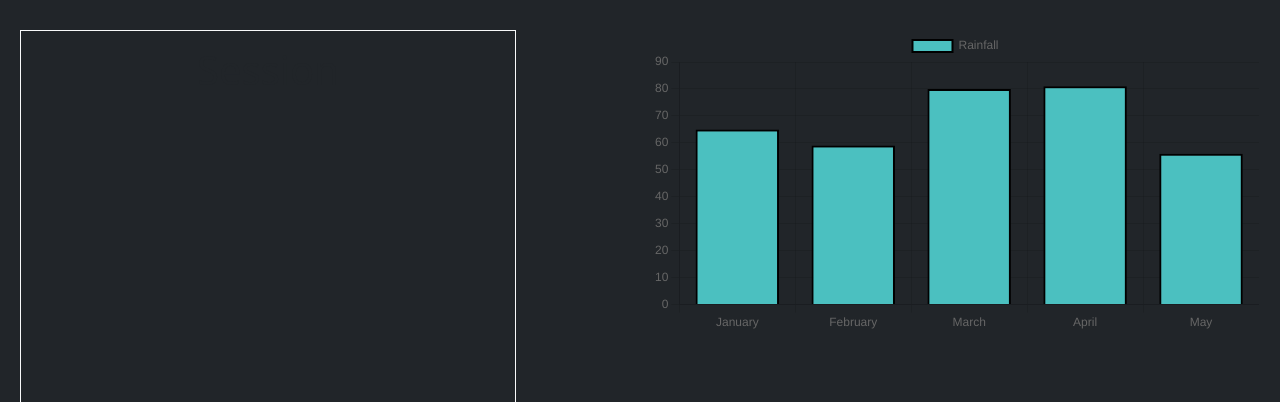
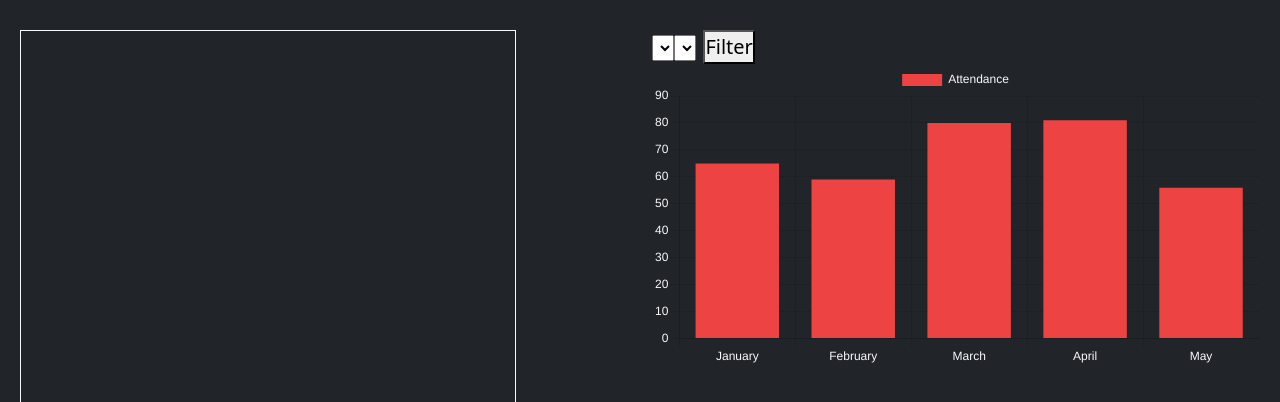
Before and after one commit to muratdemirtas2001/capgemini-hackhaton, a React (Create React App) app in the folder client/: page /admin in a window 1280 px wide. Shown: the top 402 px of the page. Built offline with nearby package versions, Linux system fonts and the light colour scheme.

Commit message:
added filter bar, updated default text colour

```diff
--- a/client/src/components/AttendanceGraph/index.js
+++ b/client/src/components/AttendanceGraph/index.js
@@ -1,26 +1,53 @@
+import { useState } from "react";
 import { Bar } from "react-chartjs-2";
+import { defaults } from "react-chartjs-2";
+import AttendanceDateFilters from "../AttendanceDateFilters";
 
 import "./AttendanceGraph.css";
 
 const AttendanceGraph = () => {
+	const currentMonth = "September";
+	const currentYear = 2023;
+
+	const [month, setMonth] = useState(currentMonth);
+	const [year, setYear] = useState(currentYear);
+
+	defaults.color = "#f8f9fa";
+	const options = {
+		scales: {
+			yAxes: [
+				{
+					ticks: {
+						beginAtZero: true,
+					},
+				},
+			],
+		},
+	};
+
 	const state = {
-    labels: ["January", "February", "March",
-             "April", "May"],
+		labels: ["January", "February", "March", "April", "May"],
 		datasets: [
 			{
-        label: "Rainfall",
-        backgroundColor: "rgba(75,192,192,1)",
-        borderColor: "rgba(0,0,0,1)",
-        borderWidth: 2,
+				backgroundColor: "#ed4343",
 				data: [65, 59, 80, 81, 56],
+				label: "Attendance",
 			},
 		],
 	};
 
 	return (
-    <div className="graph-container">
-      <Bar data={state} options={{ title:{ display:true, text:"Average Rainfall per month",fontSize:20 }, legend:{ display:true, position:"right" } }} />
+		<>
+			<div className="graph-container white-text">
+				<AttendanceDateFilters
+					month={month}
+					setMonth={setMonth}
+					year={year}
+					setYear={setYear}
+				/>
+				<Bar data={state} options={options} />
 			</div>
+		</>
 	);
 };
 export default AttendanceGraph;
```
Lines whose indentation alone changed are shown as unchanged.
